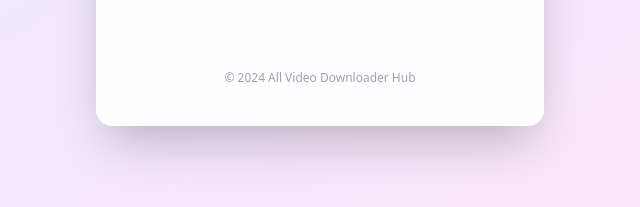
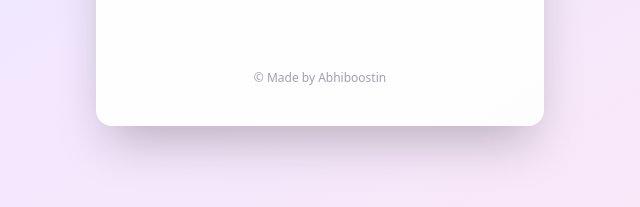
Before and after one commit to Abhi-boostin/AVDH, a website: page public/index.html in a window 1280 px wide. Shown: the part 493-700 px from the top of the page, 320-960 px from the left. Drawn offline with nearby package versions, Linux system fonts and the light colour scheme.

Commit message:
Update footer text in index.html to reflect new attribution

```diff
--- a/public/index.html
+++ b/public/index.html
@@ -18,7 +18,7 @@
     <button id="getBtn" onclick="getDownloadLink()" class="w-full bg-gradient-to-r from-purple-500 to-pink-500 hover:from-pink-500 hover:to-purple-500 text-white font-bold py-3 rounded-lg shadow-lg transition mb-2 disabled:opacity-60 disabled:cursor-not-allowed">Get Download Link</button>
     <button id="refreshBtn" onclick="refreshDownloader()" style="display:none;" class="w-full bg-gray-200 hover:bg-gray-300 text-gray-700 font-semibold py-3 rounded-lg shadow mb-2 transition">Refresh</button>
     <div id="result" class="mt-6 min-h-[2rem] w-full text-center text-lg"></div>
-    <footer class="mt-8 text-xs text-gray-400 text-center">&copy; 2024 All Video Downloader Hub</footer>
+    <footer class="mt-8 text-xs text-gray-400 text-center">&copy; Made by Abhiboostin</footer>
   </div>
   <script>
     async function getDownloadLink() {
```
